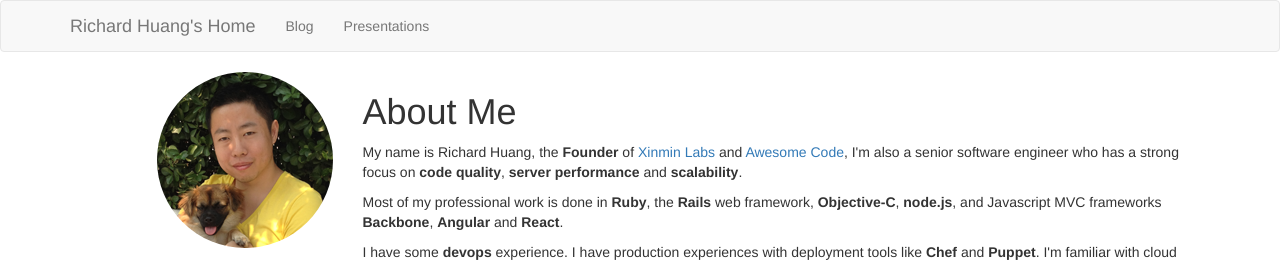
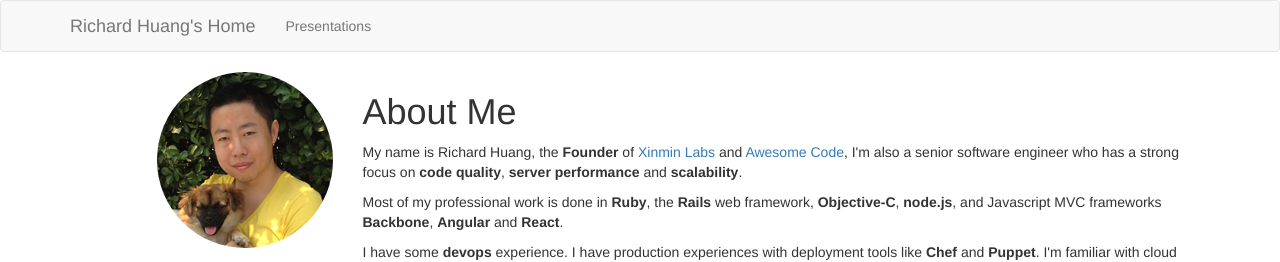
Before and after one commit to flyerhzm/huangzhimin.com, a Jekyll site: the page built from index.html, in a window 1280 px wide. Shown: the top 262 px of the page. Built offline with Jekyll 4.4.1, drawn with Linux system fonts in a browser that asks for light colours; nearby versions of some CDN libraries.

Commit message:
remove Blog link

```diff
--- a/_includes/header.html
+++ /dev/null
@@ -1,6 +0,0 @@
-<header class="header">
-  <div class="container">
-    <h1>Richard Huang's Blog</h1>
-    <p class="lead">Another web development blog.</p>
-  </div>
-</header>
--- a/_includes/navbar.html
+++ b/_includes/navbar.html
@@ -11,7 +11,6 @@
     </div>
     <div class="collapse navbar-collapse" id="bs-example-navbar-collapse-1">
       <ul class="nav navbar-nav">
-        <li><a href="https://blog.huangzhimin.com">Blog</a></li>
         <li><a href="/presentations.html">Presentations</a></li>
       </ul>
     </div>
```
